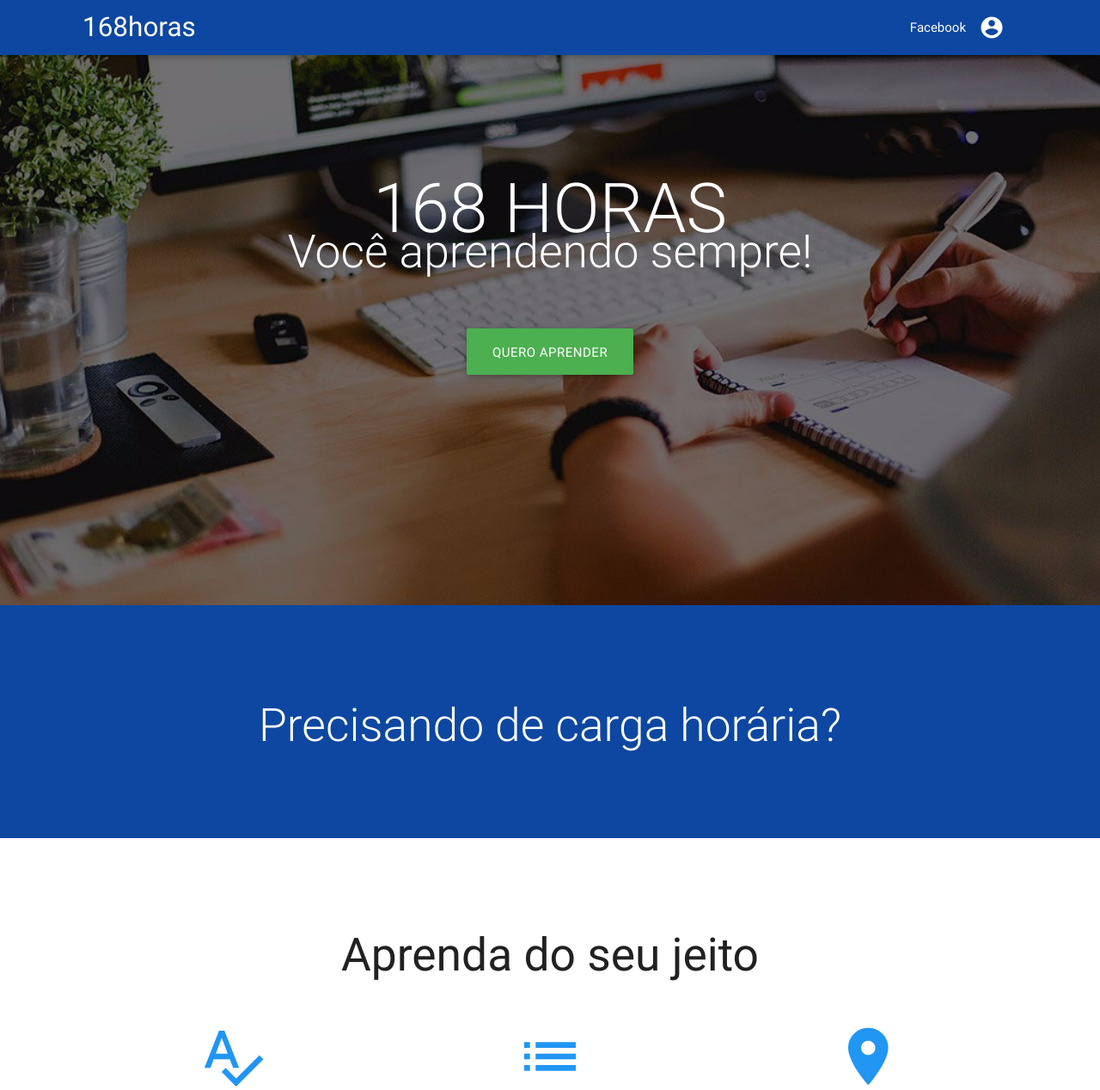
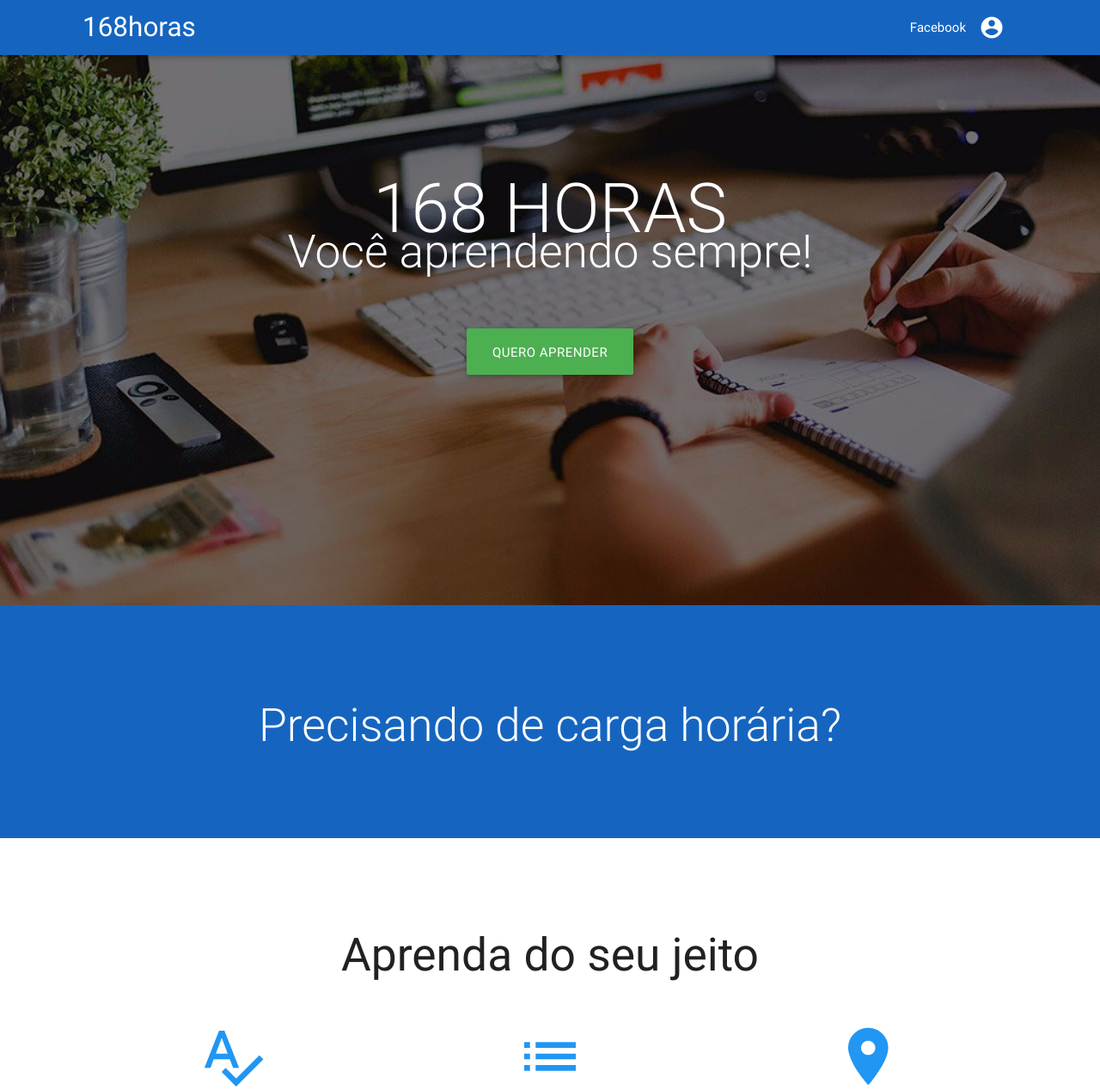
Before and after one commit to luanfonceca/168horas, a Django app: template core/templates/index.html in a window 1280 px wide. Shown: the top 1268 px of the page at 86% size. Run offline with Django 3.2, Linux system fonts and the light colour scheme; the template is opened without the code that fills it, so the values that code supplies are empty; parts of the project's set-up code (start-up, migrations or seed data) failed here and were passed over; some libraries are stand-ins or nearby versions.

Commit message:
Updating color

```diff
--- a/category/templates/category/delete.html
+++ b/category/templates/category/delete.html
@@ -16,7 +16,7 @@
       <div class="center-align">
         <a href="{% url 'category:detail' object.slug %}">{% trans 'voltar' %}</a>
         &nbsp;
-        <button type="submit" class="btn-large waves-effect waves-light blue darken-4 darken-4">
+        <button type="submit" class="btn-large waves-effect waves-light blue darken-3 darken-4">
           {% trans 'delete' %}
           <i class="material-icons right">delete</i>
         </button>
--- a/category/templates/category/detail.html
+++ b/category/templates/category/detail.html
@@ -5,7 +5,7 @@
 {% block header_actions %}
   {% if request.user.is_admin %}
     <div class="right" style="line-height: 122px;">
-      <a class='dropdown-button btn-large waves-effect waves-light blue darken-4 darken-4' href='javascript:;' data-activates='category-actions'>
+      <a class='dropdown-button btn-large waves-effect waves-light blue darken-3 darken-4' href='javascript:;' data-activates='category-actions'>
         {% trans 'Actions' %}
         <i class="material-icons right" style="line-height: 55px;">arrow_drop_down</i>
       </a>
@@ -29,7 +29,7 @@
 
 {% block content %}
   <h3>{{ object.title }}</h3>
-  <blockquote class="blue darken-4-border">{{ object.description|linebreaks }}</blockquote>
+  <blockquote class="blue darken-3-border">{{ object.description|linebreaks }}</blockquote>
   <div class="row masonry-grid">
     {% for event in object.events.get_next %}
       <div class="col s12 m6 l4">
--- a/category/templates/category/form.html
+++ b/category/templates/category/form.html
@@ -17,7 +17,7 @@
         {% trans 'voltar' %}
       </a>
       &nbsp;
-      <button type="submit" class="btn-large waves-effect waves-light blue darken-4 darken-4">
+      <button type="submit" class="btn-large waves-effect waves-light blue darken-3 darken-4">
         {% trans 'salvar' %}
         <i class="material-icons right">done</i>
       </button>
--- a/category/templates/category/list.html
+++ b/category/templates/category/list.html
@@ -5,7 +5,7 @@
 {% if request.user.is_admin %}
   {% block header_actions %}
     <div class="right" style="line-height: 122px;">
-      <a class='btn-large waves-effect waves-light blue darken-4 darken-4' href="{% url 'category:create' %}">
+      <a class='btn-large waves-effect waves-light blue darken-3 darken-4' href="{% url 'category:create' %}">
         {% trans 'add category' %}
         <i class="material-icons right" style="line-height: 55px;">add</i>
       </a>
@@ -40,7 +40,7 @@
         <p class="col s8 offset-s2 caption">
           Aenean viverra rhoncus pede. Cum sociis natoque penatibus et magnis dis parturient montes, nascetur ridiculus mus. Fusce ac felis sit amet ligula pharetra condimentum.
         </p>
-        <a href="{% url 'category:create' %}" class="btn-large waves-effect waves-light blue darken-4 darken-4">
+        <a href="{% url 'category:create' %}" class="btn-large waves-effect waves-light blue darken-3 darken-4">
           {% trans 'add category' %}
           <i class="material-icons large right">add</i>
         </a>
--- a/core/static/css/style.css
+++ b/core/static/css/style.css
@@ -206,7 +206,7 @@ a.button-collapse.top-nav.full {
   width: 100%;
 }
 
-.blue darken-4-border {
+.blue darken-3-border {
   border-color: #29b6f6 !important;
 }
 
--- a/core/templates/base.html
+++ b/core/templates/base.html
@@ -29,7 +29,7 @@
     </style>
   </head>
   <body>
-    <nav class="blue darken-4" role="navigation">
+    <nav class="blue darken-3" role="navigation">
       <div class="nav-wrapper container">
         <a id="logo-container" href="{% url 'index' %}" class="brand-logo">168horas</a>
         <ul class="right hide-on-med-and-down">
@@ -71,7 +71,7 @@
       </div>
     </nav>
     {% if page_title %}
-      <nav class="top-nav blue darken-4">
+      <nav class="top-nav blue darken-3">
         <div class="container">
           <div class="nav-wrapper">
             <a class="page-title">{{ page_title }}</a>
@@ -89,7 +89,7 @@
       </div>
     </div>
 
-    <footer class="page-footer blue darken-4">
+    <footer class="page-footer blue darken-3">
       <div class="container">
         <div class="row">
           <div class="col l4 s6">
--- a/core/templates/index.html
+++ b/core/templates/index.html
@@ -46,7 +46,7 @@
     </div>
   </div>
 
-  <section class="section-testimonials text-center blue darken-4" style="padding-bottom: 80px;">
+  <section class="section-testimonials text-center blue darken-3" style="padding-bottom: 80px;">
     <div class="container">
       <h2 class="header center white-text">
         Precisando de carga horária?
@@ -105,7 +105,7 @@
     </div>
   </section>
 
-  <section class="section-testimonials text-center blue darken-4" style="padding-bottom: 80px;">
+  <section class="section-testimonials text-center blue darken-3" style="padding-bottom: 80px;">
     <div class="container">
       <h2 class="white-text">Depoimentos</h2>
       <br>
--- a/event/templates/event/delete.html
+++ b/event/templates/event/delete.html
@@ -16,7 +16,7 @@
       <div class="center-align">
         <a href="{% url 'event:detail' object.slug %}">{% trans 'voltar' %}</a>
         &nbsp;
-        <button type="submit" class="btn-large waves-effect waves-light blue darken-4 darken-4">
+        <button type="submit" class="btn-large waves-effect waves-light blue darken-3 darken-4">
           {% trans 'delete' %}
           <i class="material-icons right">delete</i>
         </button>
--- a/event/templates/event/form.html
+++ b/event/templates/event/form.html
@@ -58,7 +58,7 @@
         {% trans 'voltar' %}
       </a>
       &nbsp;
-      <button type="submit" class="btn-large waves-effect waves-light blue darken-4 darken-4">
+      <button type="submit" class="btn-large waves-effect waves-light blue darken-3 darken-4">
         {% trans 'salvar' %}
         <i class="material-icons right">done</i>
       </button>
--- a/event/templates/event/includes/card.html
+++ b/event/templates/event/includes/card.html
@@ -17,7 +17,7 @@
   {% endif %}
   <div class="card-action">
     <div class="center-align">
-      <a class="btn btn-wide btn-large waves-effect waves-light blue darken-4 darken-4 white-text" {% if object.link %}href="{{ object.link }}" target="_blank"{% else %}href="{{ object.get_absolute_url }}"{% endif %} style="width: 100%">
+      <a class="btn btn-wide btn-large waves-effect waves-light blue darken-3 darken-4 white-text" {% if object.link %}href="{{ object.link }}" target="_blank"{% else %}href="{{ object.get_absolute_url }}"{% endif %} style="width: 100%">
         Participar
         <i class="material-icons right"><i class="material-icons">arrow_forward</i></i>
       </a>
--- a/event/templates/event/list.html
+++ b/event/templates/event/list.html
@@ -4,7 +4,7 @@
 
 {% block header_actions %}
   <div class="right" style="line-height: 122px;">
-    <a class='btn-large waves-effect waves-light blue darken-4 darken-4' href="{% url 'event:create' %}">
+    <a class='btn-large waves-effect waves-light blue darken-3 darken-4' href="{% url 'event:create' %}">
       {% trans 'add event' %}
       <i class="material-icons right" style="line-height: 55px;">add</i>
     </a>
@@ -26,7 +26,7 @@
         <p class="col s8 offset-s2 caption">
           Aenean viverra rhoncus pede. Cum sociis natoque penatibus et magnis dis parturient montes, nascetur ridiculus mus. Fusce ac felis sit amet ligula pharetra condimentum.
         </p>
-        <a href="{% url 'event:create' %}" class="btn-large waves-effect waves-light blue darken-4 darken-4">
+        <a href="{% url 'event:create' %}" class="btn-large waves-effect waves-light blue darken-3 darken-4">
           {% trans 'add event' %}
           <i class="material-icons large right">add</i>
         </a>
--- a/event/templates/event/list_by_category.html
+++ b/event/templates/event/list_by_category.html
@@ -4,7 +4,7 @@
 
 {% block header_actions %}
   <div class="right" style="line-height: 122px;">
-    <a class='btn-large waves-effect waves-light blue darken-4 darken-4' href="{% url 'event:create' %}">
+    <a class='btn-large waves-effect waves-light blue darken-3 darken-4' href="{% url 'event:create' %}">
       {% trans 'evento' %}
       <i class="material-icons right" style="line-height: 55px;">add</i>
     </a>
@@ -50,7 +50,7 @@
   {% empty %}
       <div class="row center">
         <h3 class="light white-text header">Infelizmente, não dispomos de atividades. Dissemine a educação.</h3>
-        <a href="{% url 'event:create' %}" class="btn-large waves-effect waves-light blue darken-4 darken-4">
+        <a href="{% url 'event:create' %}" class="btn-large waves-effect waves-light blue darken-3 darken-4">
           Indique-nos um evento!
           <i class="material-icons large right">add</i>
         </a>
```
Also changed, not shown: event/templates/event/detail.html (+4 -4 lines).
